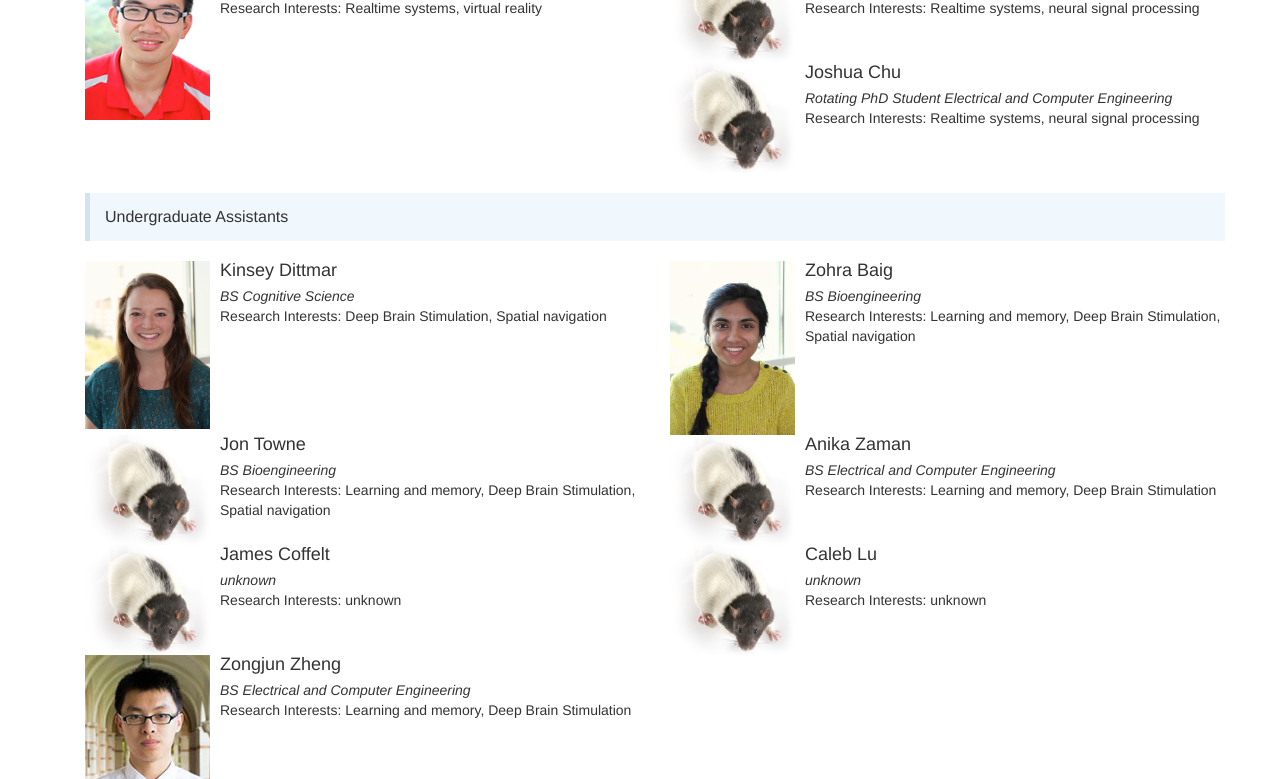
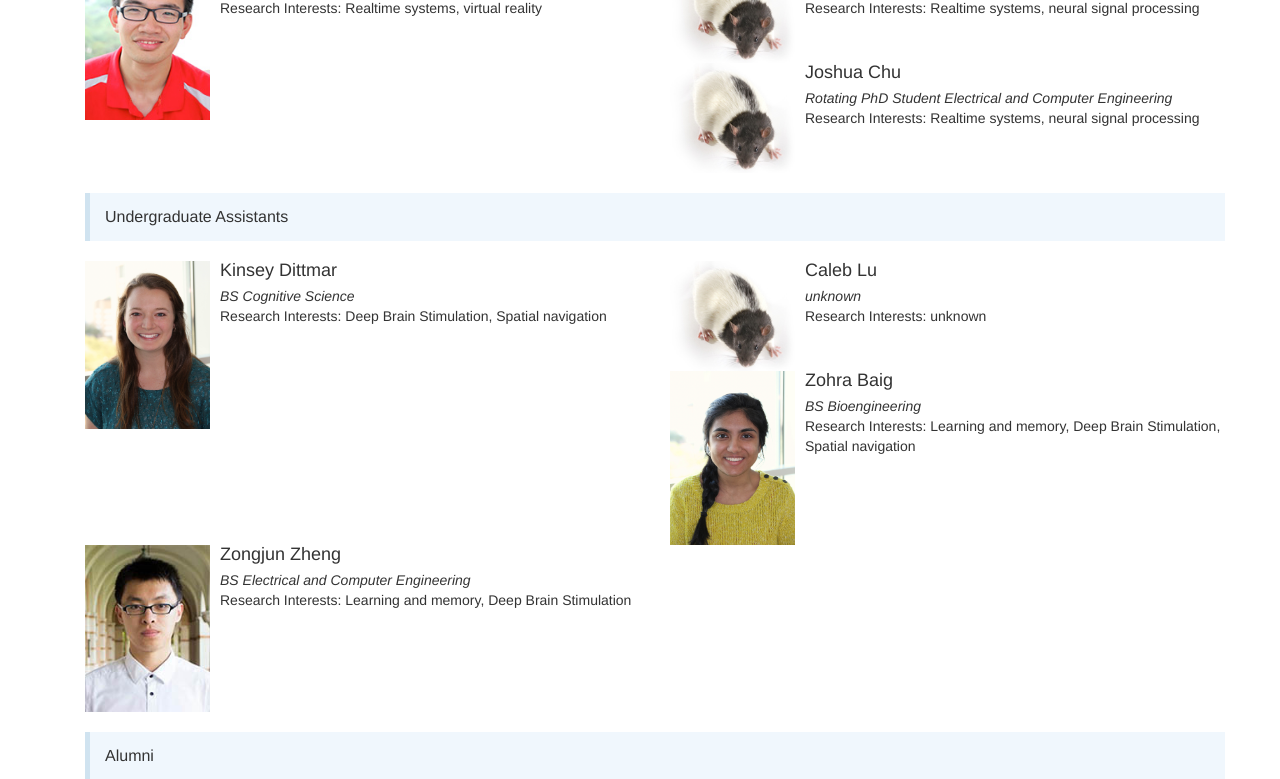
Before and after one commit to kemerelab/kemerelab.github.io, a Jekyll site: the page built from people/index.md, in a window 1280 px wide and 1400 px high, scrolled down 930 px, cut to the strip 0-779 px from the top of the window. Built offline with Jekyll 4.4.1, drawn with Linux system fonts in a browser that asks for light colours; nearby versions of some CDN libraries; part of the change alters nothing that is shown; some of the changed text lies outside the part shown.

```diff
--- a/people/index.md
+++ b/people/index.md
@@ -44,28 +44,28 @@ people:
     title: BS Cognitive Science
     interests: Deep Brain Stimulation, Spatial navigation
 
+  - name: Caleb Lu
+    group: Undergraduate Students
+    title: unknown
+    interests: unknown
+
   - name: Zohra Baig
     group: Undergraduate Students
     title: BS Bioengineering
     interests: Learning and memory, Deep Brain Stimulation, Spatial navigation
 
   - name: Jon Towne
-    group: Undergraduate Students
+    group: Alumni
     title: BS Bioengineering
     interests: Learning and memory, Deep Brain Stimulation, Spatial navigation
 
   - name: Anika Zaman
-    group: Undergraduate Students
+    group: Alumni
     title: BS Electrical and Computer Engineering
     interests: Learning and memory, Deep Brain Stimulation
 
   - name: James Coffelt
-    group: Undergraduate Students
-    title: unknown
-    interests: unknown
-
-  - name: Caleb Lu
-    group: Undergraduate Students
+    group: Alumni
     title: unknown
     interests: unknown
 
```
